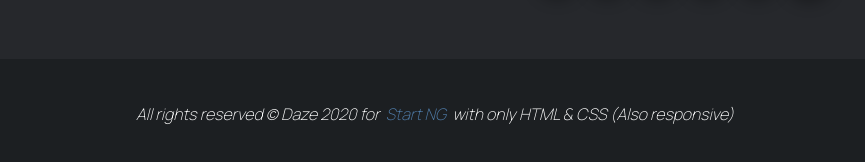
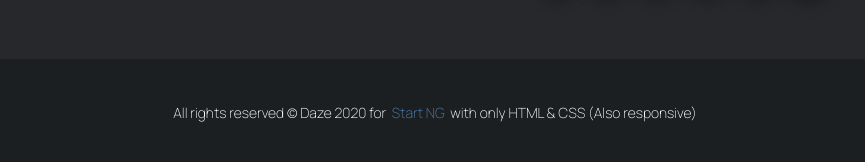
Before and after one commit to dazeign/htmltask3, a plain HTML site: page index.html in a window 1280 px wide. Shown: the part 1122-1284 px from the top of the page, without its empty margins (205-1070 px from the left). Drawn offline with Linux system fonts and the light colour scheme.

Commit message:
Reduced the footer font size

```diff
--- a/style.css
+++ b/style.css
@@ -84,6 +84,8 @@ footer{
     justify-content: center;
     margin: 5% 0 5% 0;
     text-align: center;
+    font-style: normal;
+    font-size: 14px;
 }
 footer a{
     text-decoration: none;
```
